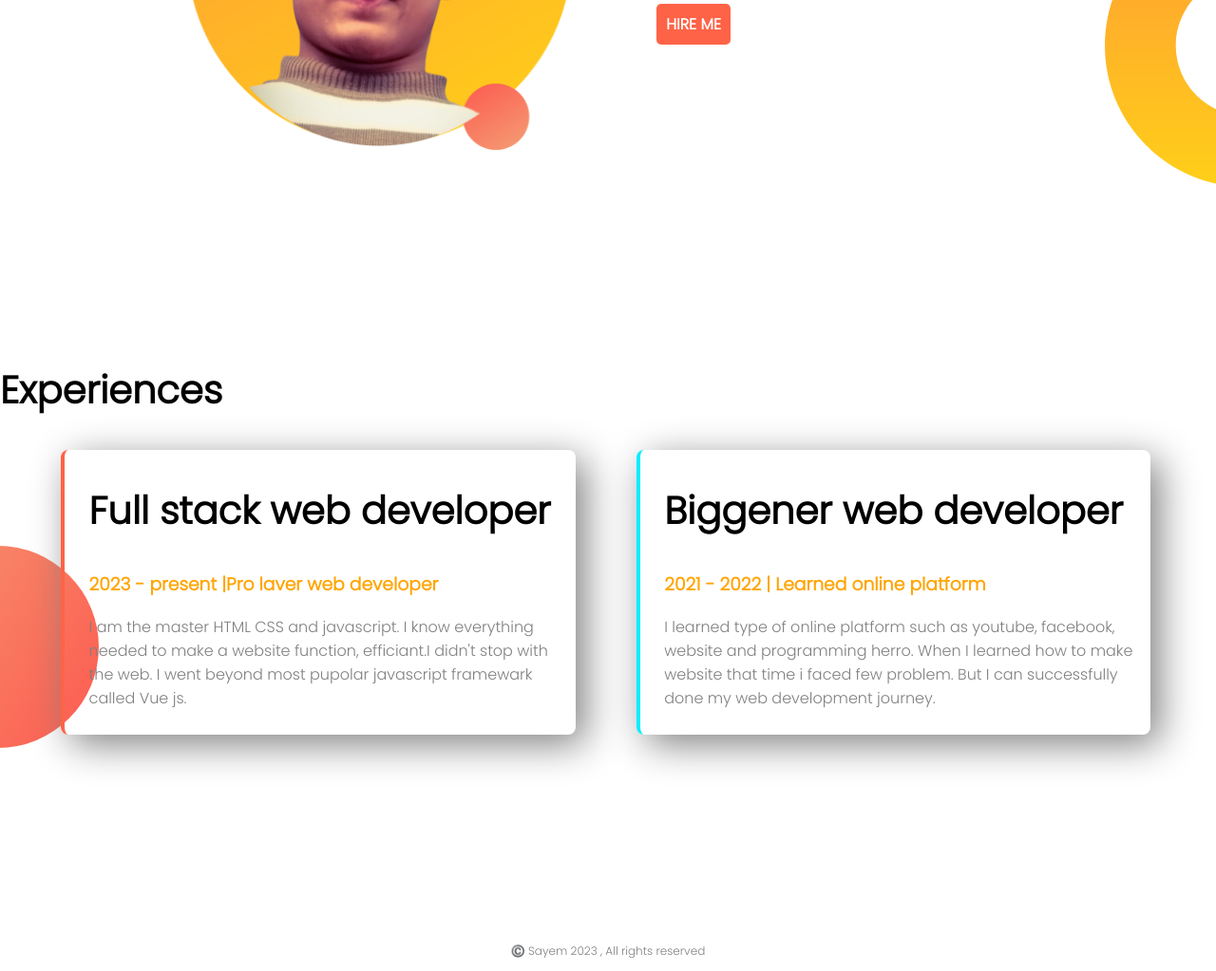
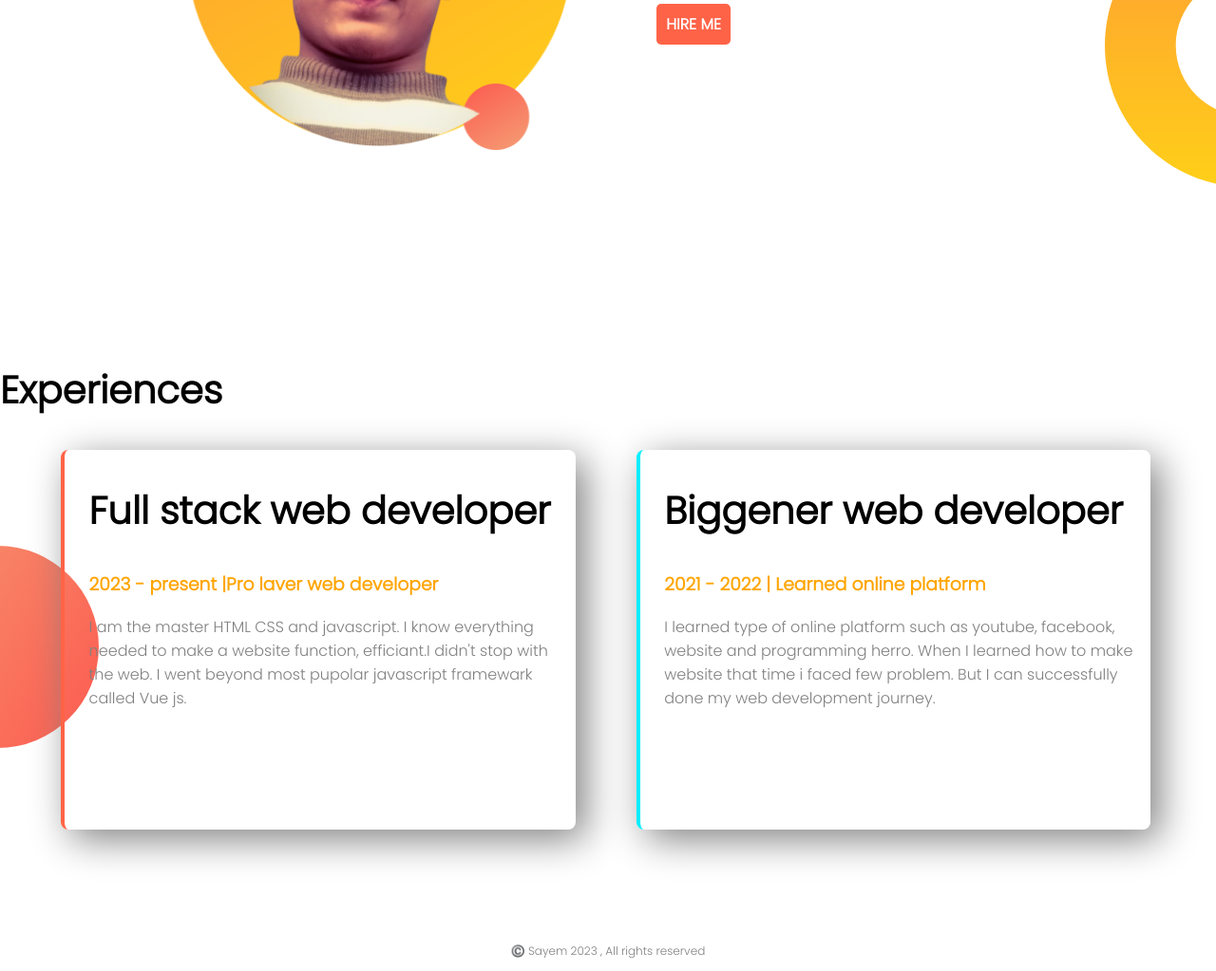
Before and after one commit to md-nader-hossen-sayem/web-portfolio, a plain HTML site: page index.html in a window 1280 px wide. Shown: the part 852-1875 px from the top of the page at 95% size. Drawn offline with Linux system fonts and the light colour scheme.

Commit message:
edit completed

```diff
--- a/style.css
+++ b/style.css
@@ -60,7 +60,7 @@ section
 {
     box-shadow: 10px 10px 40px gray;
     border-radius: 8px;
-    height: 300px;
+    height: 80%;
 }
 .experiences-area
 {
```
